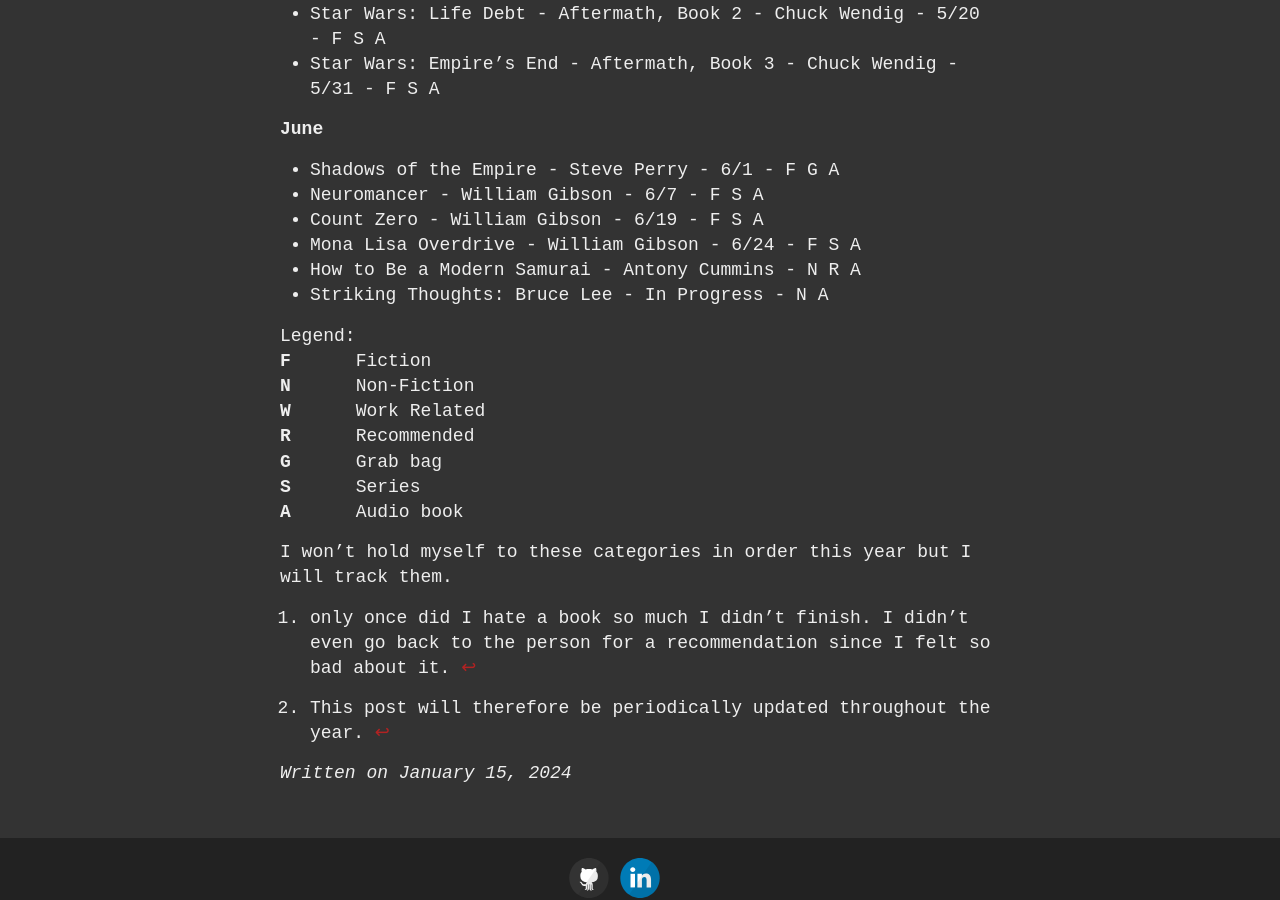
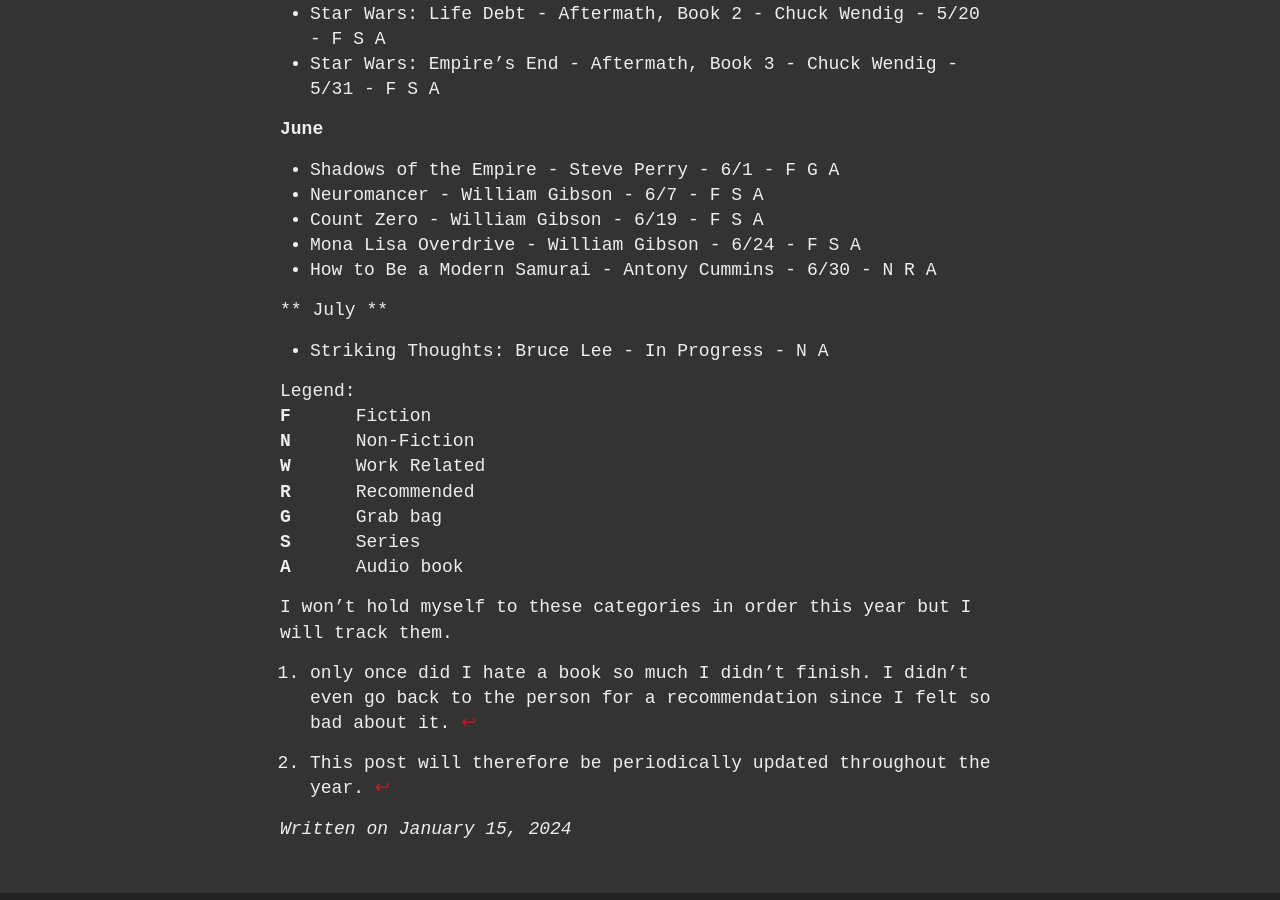
Before and after one commit to ninjajoe9/ninjajoe9.github.io, a Jekyll site: the page built from _posts/2024-01-15-Books-for-2024.md, in a window 1280 px wide and 900 px high, scrolled down 2170 px. Built offline with Jekyll 4.4.1, drawn with Linux system fonts in a browser that asks for light colours; our own code applies the rules of GitHub Pages for plain Markdown files.

Commit message:
updated books for 2024

```diff
--- a/_posts/2024-01-15-Books-for-2024.md
+++ b/_posts/2024-01-15-Books-for-2024.md
@@ -44,7 +44,10 @@
 - Neuromancer - William Gibson - 6/7 - F S A
 - Count Zero - William Gibson - 6/19 - F S A
 - Mona Lisa Overdrive - William Gibson - 6/24 - F S A
-- How to Be a Modern Samurai - Antony Cummins - N R A
+- How to Be a Modern Samurai - Antony Cummins - 6/30 - N R A
+
+** July **
+
 - Striking Thoughts: Bruce Lee - In Progress - N A
 
 
```
